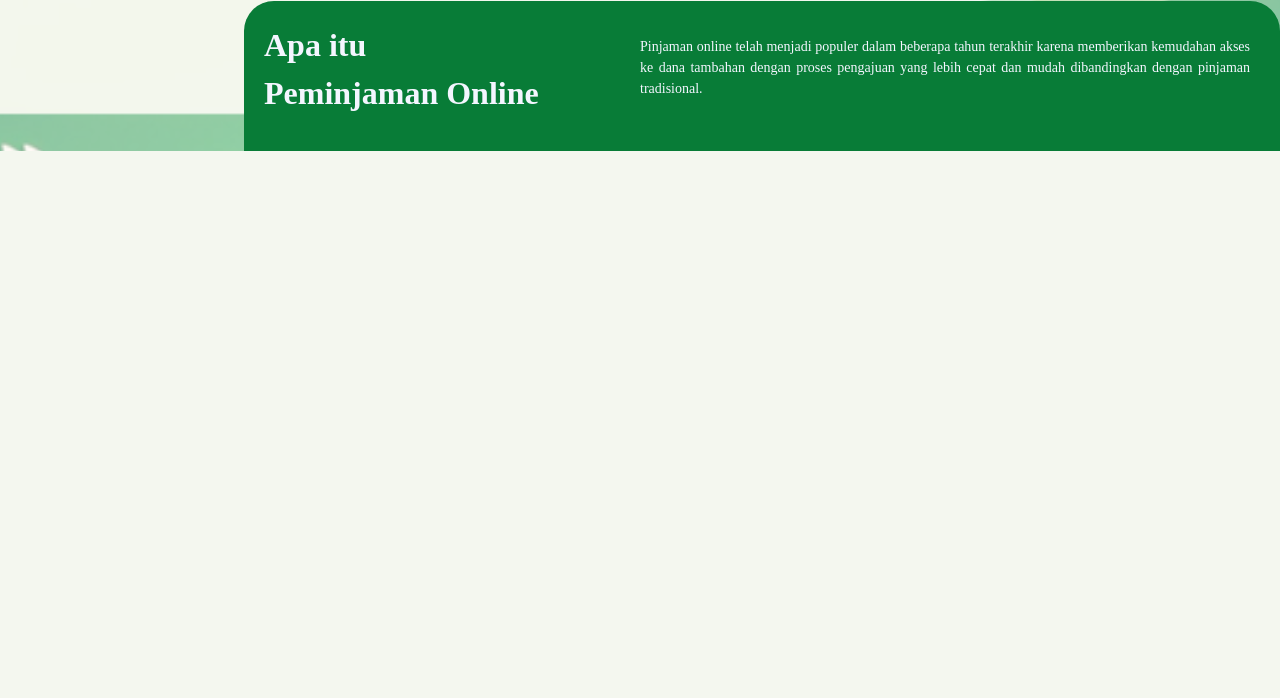
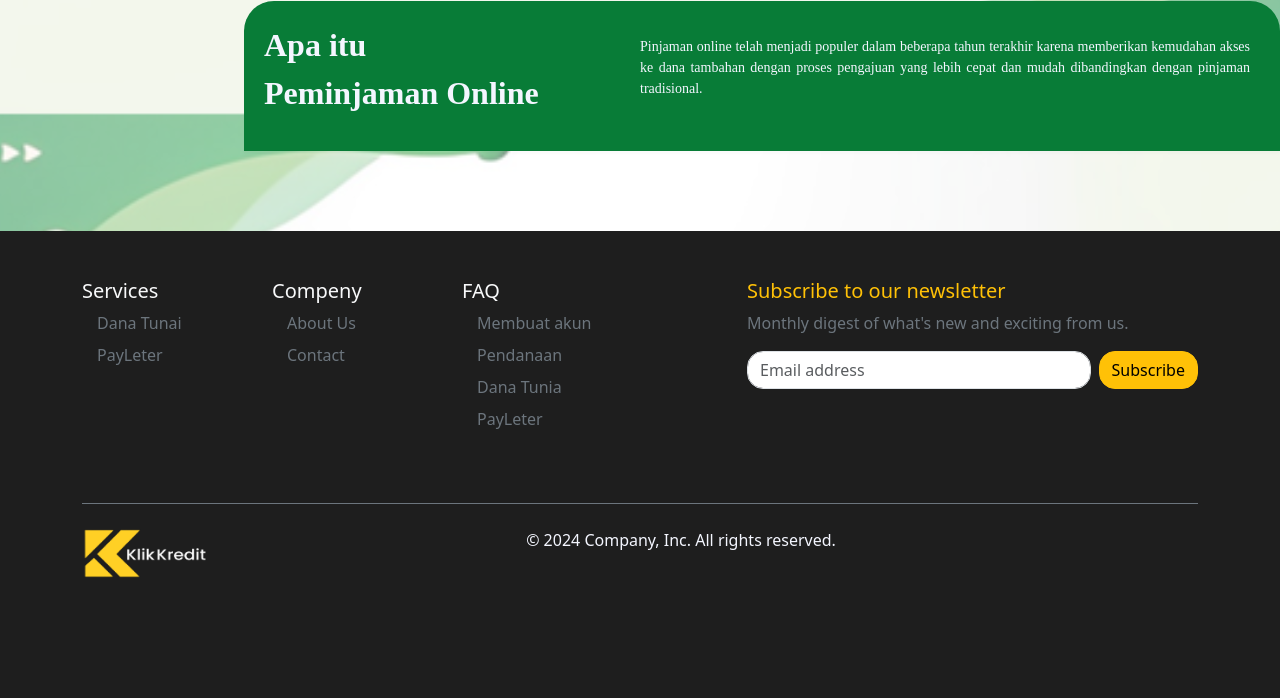
Before and after one commit to ariyoaziz/proyek_klompok, a Flask app: page /service_danaTunai in a window 1280 px wide. Shown: the part 686-1384 px from the top of the page. Before the commit the page ends 837 px from the top, so only its background shows below. Run offline with Flask 3, Linux system fonts and the light colour scheme; some libraries are stand-ins or nearby versions.

Commit message:
perubahan

```diff
--- a/frontbase/app/templates/faq.html
+++ b/frontbase/app/templates/faq.html
@@ -130,6 +130,7 @@
 </div>
 {% endblock %}
 
+
 {% block footer %}
 <!-- Foother -->
 <div class="footer" style="background-color: #1E1E1E; margin-top: 80px;">
--- a/frontbase/app/templates/service_danaTunai.html
+++ b/frontbase/app/templates/service_danaTunai.html
@@ -166,5 +166,94 @@
 
     </div>
 
+    {% block footer %}
+    <!-- Foother -->
+    <div class="footer" style="background-color: #1E1E1E; margin-top: 80px;">
+        <div class="container">
+            <footer class="py-5">
+                <div class="row">
+                    <div class="col-6 col-md-2 mb-3">
+                        <h5 class="text-light">Services</h5>
+                        <ul class="nav flex-column">
+                            <li class="nav-item mb-2"><a href="#" class="nav-link p-0 text-secondary">Dana Tunai</a>
+                            </li>
+                            <li class="nav-item mb-2"><a href="#" class="nav-link p-0 text-secondary">PayLeter</a>
+                            </li>
+                        </ul>
+                    </div>
+
+                    <div class="col-6 col-md-2 mb-3">
+                        <h5 class="text-light">Compeny</h5>
+                        <ul class="nav flex-column">
+                            <li class="nav-item mb-2"><a href="#" class="nav-link p-0 text-secondary">About Us</a>
+                            </li>
+                            <li class="nav-item mb-2"><a href="#" class="nav-link p-0 text-secondary">Contact</a>
+                            </li>
+                        </ul>
+                    </div>
+                    <div class="col-6 col-md-2 mb-3">
+                        <h5 class="text-light">FAQ</h5>
+                        <ul class="nav flex-column">
+                            <li class="nav-item mb-2"><a href="#" class="nav-link p-0 text-secondary">Membuat
+                                    akun</a>
+                            </li>
+                            <li class="nav-item mb-2"><a href="#" class="nav-link p-0 text-secondary">Pendanaan</a>
+                            </li>
+                            <li class="nav-item mb-2"><a href="#" class="nav-link p-0 text-secondary">Dana Tunia</a>
+                            </li>
+                            <li class="nav-item mb-2"><a href="#" class="nav-link p-0 text-secondary">PayLeter</a>
+                            </li>
+                        </ul>
+                    </div>
+
+
+                    <div class="col-md-5 offset-md-1 mb-3">
+                        <form>
+                            <h5 class="text-warning">Subscribe to our newsletter</h5>
+                            <p class="text-secondary">Monthly digest of what's new and exciting from us.</p>
+                            <div class="d-flex flex-column flex-sm-row w-100 gap-2">
+                                <label for="newsletter1" class="visually-hidden">Email address</label>
+                                <input id="newsletter1" type="text" class="form-control rounded-4"
+                                    placeholder="Email address">
+                                <button class="btn btn-warning rounded-4" type="button">Subscribe</button>
+                            </div>
+                        </form>
+                    </div>
+                </div>
+
+                <div class="d-flex justify-content-between py-4 my-5 border-top border-secondary text-secondary">
+                    <div class="d-flex align-items-center">
+                        <img src="{{ url_for('static', filename='img/logo.png')}}" alt="" width="130" height="50">
+                    </div>
+                    <div class="col text-center">
+                        <p class="mb-0">&copy; 2024 Company, Inc. All rights reserved.</p>
+                    </div>
+                    <ul class="list-unstyled d-flex ms-auto align-items-center mb-0">
+                        <li class="me-3"><a href="twitter.com"><i class="fa-brands fa-x-twitter text-secondary"></i></a>
+                        </li>
+                        <li class="me-3"><a href="twitter.com"><i class="fa-brands fa-instagram text-secondary"></i></a>
+                        </li>
+                        <li class="me-3"><a href="twitter.com"><i class="fa-brands fa-facebook text-secondary"></i></a>
+                        </li>
+                        <li><a href="twitter.com"><i class="fa-brands fa-linkedin text-secondary"></i></a></li>
+                    </ul>
+                </div>
+            </footer>
+        </div>
+    </div>
+    <script src="{{ url_for('static', filename='js/bootstrap.js') }}"></script>
+    <script src="{{ url_for('static', filename='js/bootstrap.js.map') }}"></script>
+    <script src="{{ url_for('static', filename='js/bootstrap.min.js') }}"></script>
+    <script src="{{ url_for('static', filename='js/bootstrap.min.js.map') }}"></script>
+    <script src="{{ url_for('static', filename='js/bootstrap.bundle.js') }}"></script>
+    <script src="{{ url_for('static', filename='js/bootstrap.bundle.js.map') }}"></script>
+    <script src="{{ url_for('static', filename='js/bootstrap.bundle.min.js') }}"></script>
+    <script src="{{ url_for('static', filename='js/bootstrap.bundle.min.js.map') }}"></script>
+    <script src="https://cdn.jsdelivr.net/npm/bootstrap@5.3.2/dist/js/bootstrap.bundle.min.js"
+        integrity="sha384-C6RzsynM9kWDrMNeT87bh95OGNyZPhcTNXj1NW7RuBCsyN/o0jlpcV8Qyq46cDfL" crossorigin="anonymous">
+        </script>
+    </div>
+    {% endblock %}
+
 
 </body>
```
